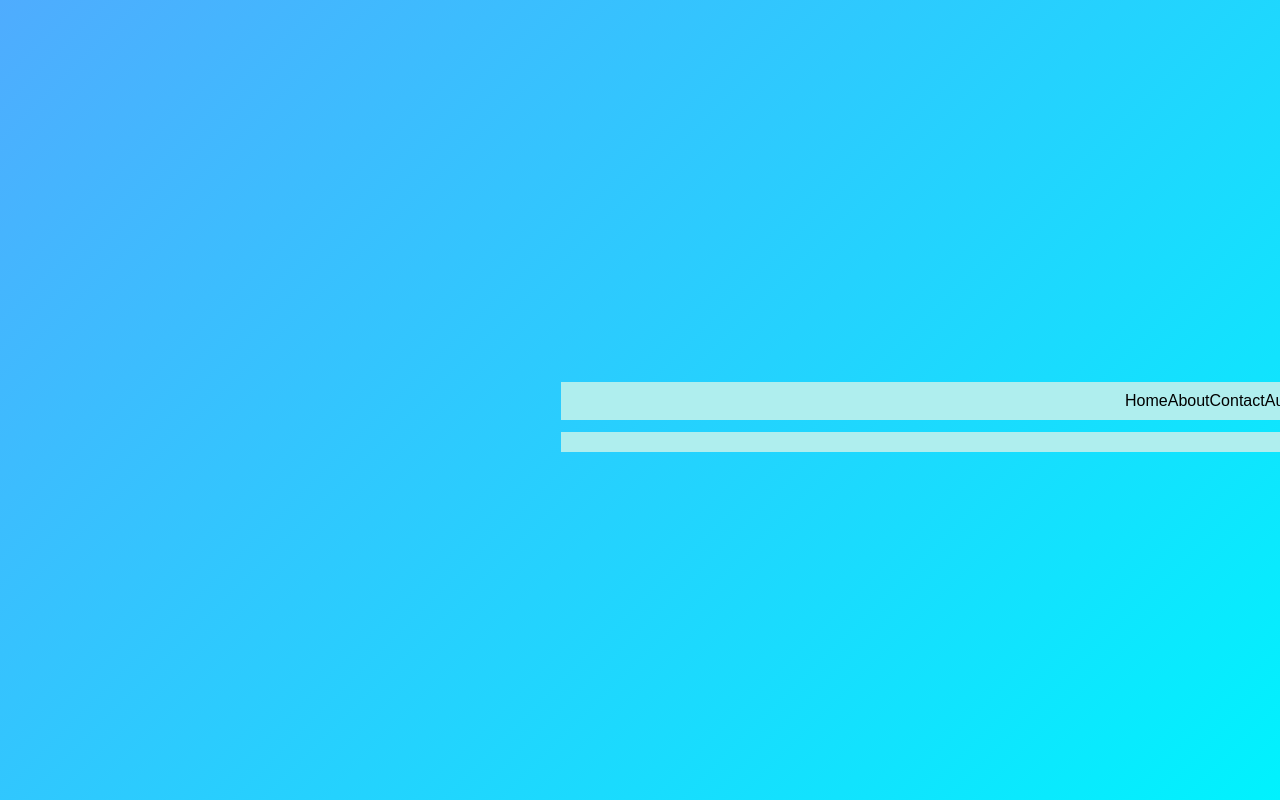
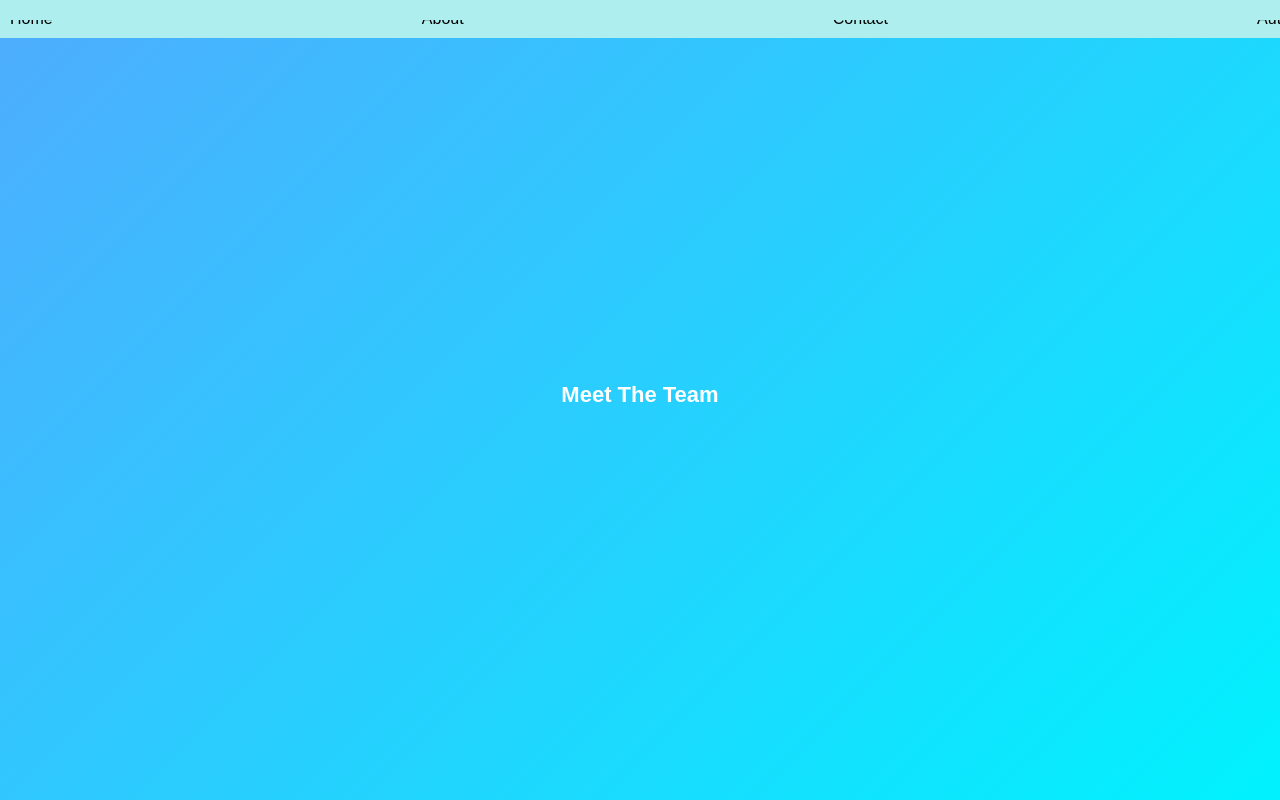
Before and after one commit to Eshhaa11/React-lesson1, a React (Create React App) app: page /about in a window 1280 px wide. Built offline with nearby package versions, Linux system fonts and the light colour scheme.

Commit message:
style: Update header layout in HeaderComponent for improved spacing and positioning

```diff
--- a/src/Components/HeaderComponent.css
+++ b/src/Components/HeaderComponent.css
@@ -1,11 +1,15 @@
 header {
     display: flex;
-    justify-content: center;
+    justify-content: space-between;
+    gap: -20px;
     align-items: center;
     padding: 10px;
     background-color: paleturquoise;
     width: 100%;
     position: fixed;
+    top: 0;
+    left: 0;
+    z-index: 1000;
 }
 
 .nav-links {
```
